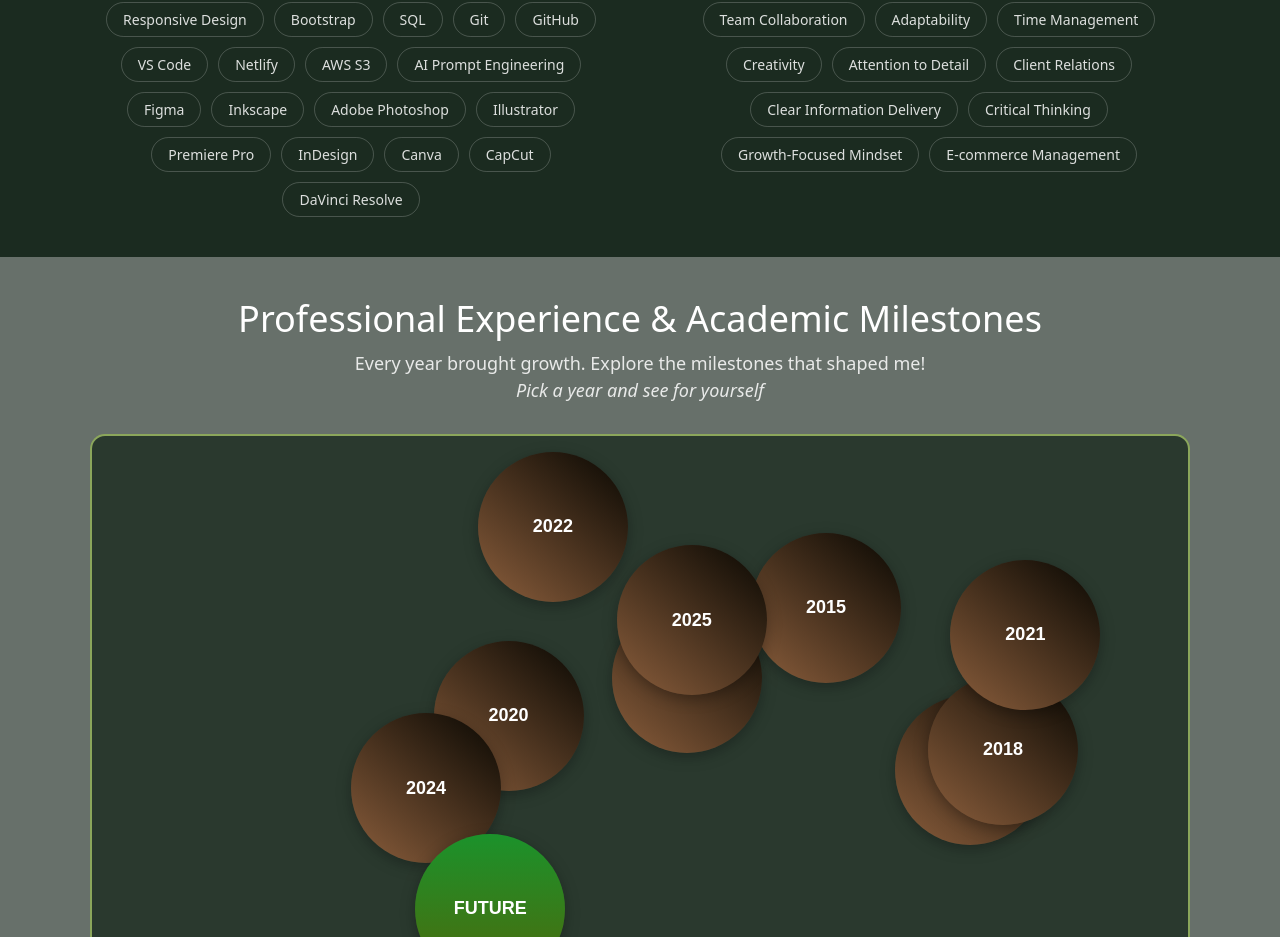
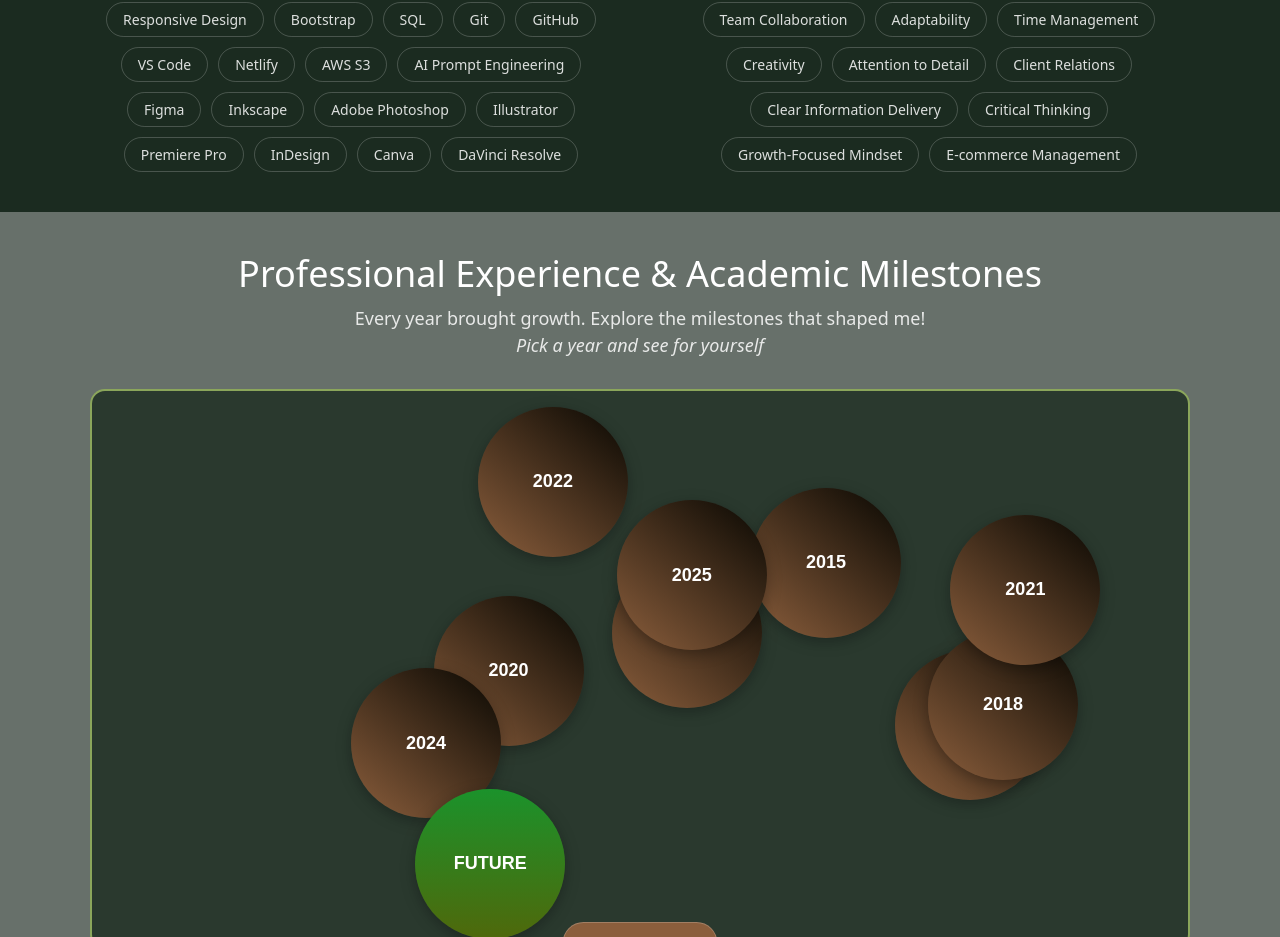
Before and after one commit to gititbunny/nn-react-portfolio, a React (Create React App) app in the folder portfolio/: page / in a window 1280 px wide. Shown: the part 2883-3820 px from the top of the page. Built offline with nearby package versions, Linux system fonts and the light colour scheme.

Commit message:
Update skills

```diff
--- a/portfolio/src/components/Skills.js
+++ b/portfolio/src/components/Skills.js
@@ -25,7 +25,6 @@
     "Premiere Pro",
     "InDesign",
     "Canva",
-    "CapCut",
     "DaVinci Resolve",
   ];
 
```
